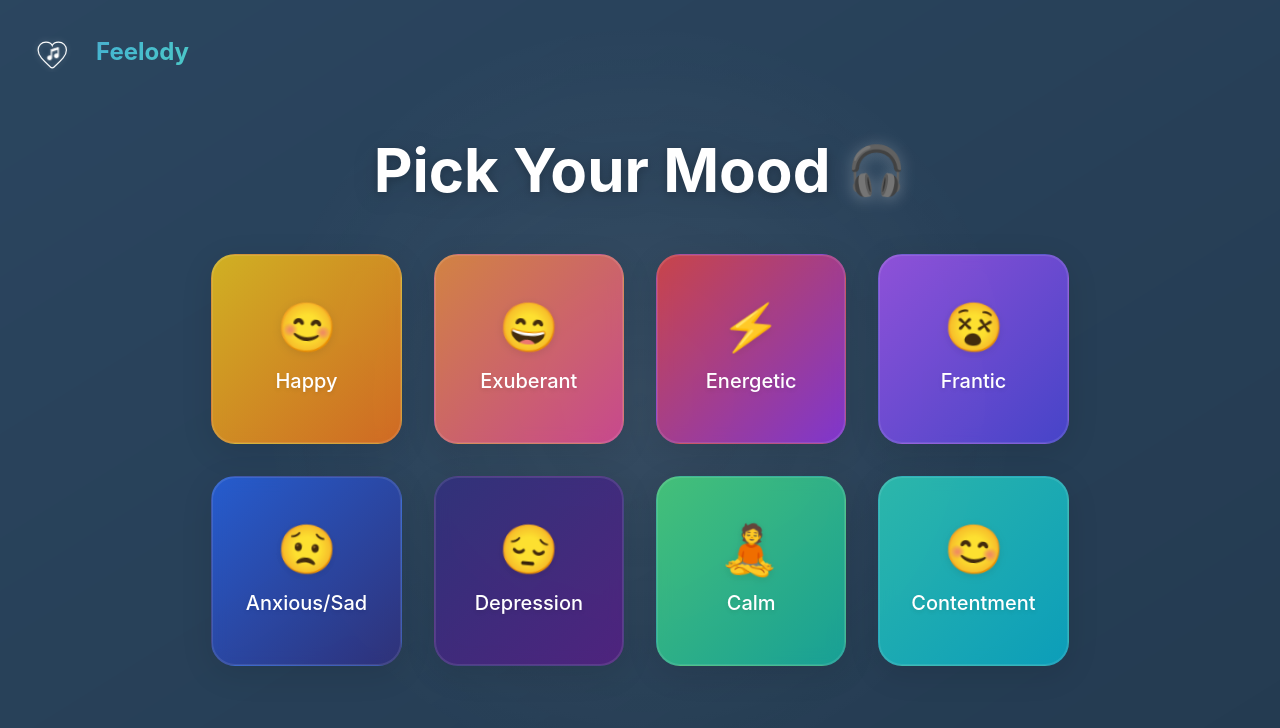
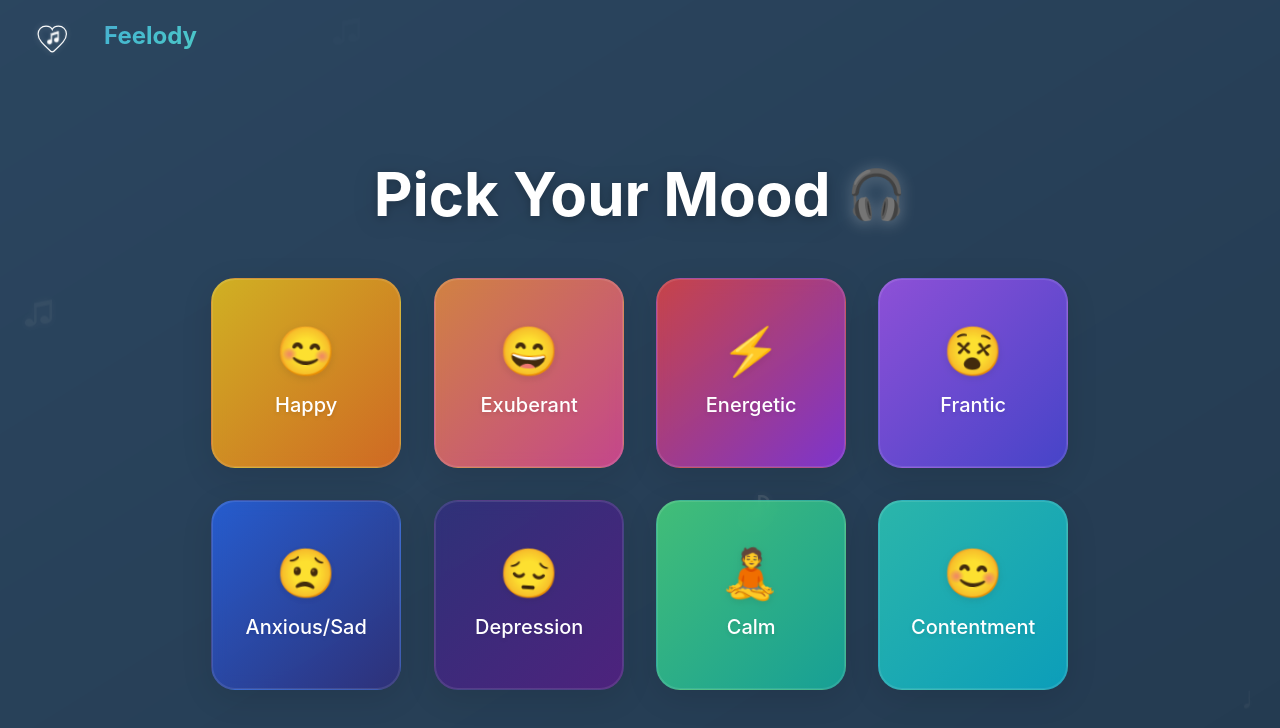
Before and after one commit to shashankreddy151/Feelody, a React (Create React App) app: page / in a window 1280 px wide. Shown: the top 728 px of the page. Built offline with nearby package versions, Linux system fonts and the light colour scheme; no server answers.

Commit message:
UTD music track api adding

```diff
--- a/src/App.js
+++ b/src/App.js
@@ -9,14 +9,14 @@ function AnimatedRoutes() {
   const location = useLocation();
 
   return (
-    <>
+    <div className="relative min-h-screen pt-12"> {/* Reduced from pt-20 to pt-12 */}
       <Logo />
       <AnimatePresence mode="wait">
         <Routes location={location} key={location.pathname}>
           <Route
             path="/"
             element={
-              <div className="min-h-screen flex flex-col items-center justify-center">
+              <div className="min-h-[calc(100vh-3rem)] flex flex-col items-center justify-center"> {/* Reduced from 5rem to 3rem */}
                 <MoodSelector />
               </div>
             }
@@ -27,7 +27,7 @@ function AnimatedRoutes() {
           />
         </Routes>
       </AnimatePresence>
-    </>
+    </div>
   );
 }
 
--- /dev/null
+++ b/src/components/FallingNotes.css
@@ -0,0 +1,19 @@
+.background-notes {
+  position: fixed;
+  top: 0;
+  left: 0;
+  width: 100%;
+  height: 100%;
+  pointer-events: none;
+  z-index: 0;
+  overflow: hidden;
+}
+
+.music-note {
+  position: absolute;
+  color: rgba(255, 255, 255, 0.3);
+  font-size: 2rem;
+  pointer-events: none;
+  will-change: transform, opacity;
+  text-shadow: 0 0 10px rgba(255, 255, 255, 0.2);
+}
--- /dev/null
+++ b/src/components/FallingNotes.jsx
@@ -0,0 +1,78 @@
+import { motion, AnimatePresence } from 'framer-motion';
+import React, { useEffect, useState } from 'react';
+import './FallingNotes.css';
+
+const NOTE_SYMBOLS = ['♩', '♪', '♫', '♬', '𝄞'];
+
+const FallingNotes = () => {
+  const [notes, setNotes] = useState([]);
+  const maxNotes = 40; // Maximum number of notes visible at once
+
+  useEffect(() => {
+    // Create a new note at a random position
+    const createNote = () => {
+      const note = {
+        id: Math.random(),
+        symbol: NOTE_SYMBOLS[Math.floor(Math.random() * NOTE_SYMBOLS.length)],
+        left: `${Math.random() * 100}%`,
+        top: `${Math.random() * 100}%`,
+        scale: 0.5 + Math.random() * 1,
+        duration: 2 + Math.random() * 3
+      };
+
+      setNotes(prev => {
+        // Remove oldest note if we've reached the maximum
+        if (prev.length >= maxNotes) {
+          const [_, ...rest] = prev;
+          return [...rest, note];
+        }
+        return [...prev, note];
+      });
+
+      // Remove the note after its duration
+      setTimeout(() => {
+        setNotes(prev => prev.filter(n => n.id !== note.id));
+      }, note.duration * 1000);
+    };
+
+    // Create initial notes
+    for (let i = 0; i < maxNotes / 2; i++) {
+      createNote();
+    }
+
+    // Periodically create new notes
+    const interval = setInterval(createNote, 1000);
+
+    return () => clearInterval(interval);
+  }, []);
+
+  return (
+    <div className="background-notes">
+      <AnimatePresence>
+        {notes.map(note => (
+          <motion.div
+            key={note.id}
+            className="music-note"
+            initial={{ opacity: 0, scale: 0 }}
+            animate={{
+              opacity: [0, 0.6, 0], // Increased from [0, 0.4, 0]
+              scale: [0, note.scale, 0]
+            }}
+            transition={{
+              duration: note.duration,
+              ease: "easeInOut"
+            }}
+            style={{
+              left: note.left,
+              top: note.top
+            }}
+          >
+            {note.symbol}
+          </motion.div>
+        ))}
+      </AnimatePresence>
+    </div>
+  );
+};
+
+export default FallingNotes;
--- a/src/components/Logo.css
+++ b/src/components/Logo.css
@@ -1,6 +1,6 @@
 .logo-container {
-  position: fixed;
-  top: 2rem;
+  position: absolute;
+  top: 1rem;  /* Reduced from 2rem to 1rem */
   left: 2rem;
   text-decoration: none;
   z-index: 50;
@@ -9,7 +9,7 @@
 .logo {
   display: flex;
   align-items: center;
-  gap: 1.5rem; /* Increased from 0.75rem to 1.5rem */
+  gap: 2rem;  /* Increased from 1.5rem to 2rem */
 }
 
 .logo-icon {
--- a/src/components/MoodSelector.css
+++ b/src/components/MoodSelector.css
@@ -31,7 +31,8 @@
   box-shadow:
     0 8px 32px rgba(0, 0, 0, 0.1),
     inset 0 0 0 1px rgba(255, 255, 255, 0.1);
-  transition: all 0.3s cubic-bezier(0.4, 0, 0.2, 1);
+  transition: all 0.05s cubic-bezier(0.19, 1, 0.22, 1);
+  will-change: transform;
   position: relative;
   overflow: hidden;
   backdrop-filter: blur(8px);
@@ -43,38 +44,23 @@
   inset: 0;
   background: radial-gradient(circle at center, rgba(255,255,255,0.15) 0%, transparent 70%);
   opacity: 0;
-  transition: opacity 0.3s ease;
+  transition: opacity 0.05s ease;
 }
 
 .mood-card:hover::before {
   opacity: 1;
 }
 
-.mood-card::after {
-  content: '';
-  position: absolute;
-  inset: -50%;
-  background: radial-gradient(circle at center, rgba(255,255,255,0.08) 0%, transparent 50%);
-  opacity: 0;
-  transition: opacity 0.6s ease;
-  transform: rotate(45deg);
-}
-
-.mood-card:hover::after {
-  opacity: 1;
-  animation: shine 1.5s infinite;
-}
-
 .mood-icon {
   filter: drop-shadow(0 2px 4px rgba(0, 0, 0, 0.1));
-  transition: transform 0.3s cubic-bezier(0.4, 0, 0.2, 1);
+  transition: transform 0.05s cubic-bezier(0.19, 1, 0.22, 1);
   position: relative;
   z-index: 1;
 }
 
 .mood-label {
   text-shadow: 0 2px 4px rgba(0, 0, 0, 0.1);
-  transition: transform 0.3s cubic-bezier(0.4, 0, 0.2, 1);
+  transition: transform 0.05s cubic-bezier(0.19, 1, 0.22, 1);
   position: relative;
   z-index: 1;
 }
@@ -84,26 +70,3 @@
   50% { transform: translateY(-5px); }
   100% { transform: translateY(0); }
 }
-
-@keyframes shine {
-  0% { transform: rotate(45deg) translateX(-100%); }
-  100% { transform: rotate(45deg) translateX(100%); }
-}
-
-.mood-glow {
-  position: fixed;
-  top: 0;
-  left: 0;
-  right: 0;
-  bottom: 0;
-  pointer-events: none;
-  background: radial-gradient(circle at var(--mouse-x, 50%) var(--mouse-y, 50%),
-              rgba(255,255,255,0.1) 0%,
-              transparent 50%);
-  opacity: 0;
-  transition: opacity 0.3s ease;
-}
-
-.mood-selector:hover .mood-glow {
-  opacity: 1;
-}
--- a/src/components/MoodSelector.jsx
+++ b/src/components/MoodSelector.jsx
@@ -1,7 +1,8 @@
-import { useState, useEffect, useCallback } from 'react';
+import { useState, useEffect } from 'react';
 import { useNavigate } from 'react-router-dom';
 import { motion } from "framer-motion";
 import { getMoodStyles } from '../utils/utils';
+import FallingNotes from './FallingNotes';
 import './MoodSelector.css';
 
 const MOODS = [
@@ -19,19 +20,6 @@ const MoodSelector = () => {
   const [selectedMood, setSelectedMood] = useState(null);
   const [hoveredMood, setHoveredMood] = useState(null);
   const navigate = useNavigate();
-
-  const handleMouseMove = useCallback((e) => {
-    const glowEl = document.querySelector('.mood-glow');
-    if (glowEl) {
-      glowEl.style.setProperty('--mouse-x', `${e.clientX}px`);
-      glowEl.style.setProperty('--mouse-y', `${e.clientY}px`);
-    }
-  }, []);
-
-  useEffect(() => {
-    window.addEventListener('mousemove', handleMouseMove);
-    return () => window.removeEventListener('mousemove', handleMouseMove);
-  }, [handleMouseMove]);
 
   const handleMoodSelect = (mood) => {
     setSelectedMood(mood);
@@ -52,7 +40,7 @@ const MoodSelector = () => {
 
   return (
     <div className="mood-selector relative z-10">
-      <div className="mood-glow" />
+      <FallingNotes />
 
       {/* Background gradient that changes on hover */}
       <motion.div
@@ -99,9 +87,22 @@ const MoodSelector = () => {
               onHoverEnd={() => setHoveredMood(null)}
               whileHover={{
                 scale: 1.05,
-                transition: { duration: 0.2 }
+                transition: {
+                  duration: 0.05,
+                  type: "spring",
+                  stiffness: 400,
+                  damping: 10
+                }
               }}
-              whileTap={{ scale: 0.95 }}
+              whileTap={{
+                scale: 0.95,
+                transition: {
+                  duration: 0.05,
+                  type: "spring",
+                  stiffness: 400,
+                  damping: 10
+                }
+              }}
             >
               <motion.div
                 className="mood-icon text-4xl md:text-5xl mb-4"
--- a/src/pages/Player.jsx
+++ b/src/pages/Player.jsx
@@ -4,6 +4,7 @@ import { motion, AnimatePresence } from 'framer-motion';
 import { getMoodStyles } from '../utils/utils';
 import lastfmService from '../services/lastfmService';
 import LoadingAnimation from '../components/LoadingAnimation';
+import FallingNotes from '../components/FallingNotes';
 
 const Player = () => {
   const navigate = useNavigate();
@@ -97,12 +98,13 @@ const Player = () => {
 
   return (
     <motion.div
-      className="min-h-screen flex flex-col bg-gradient-to-b from-black/40 to-black/60"
+      className="min-h-screen flex flex-col bg-gradient-to-b from-black/40 to-black/60 mt-8" // Reduced from mt-16 to mt-8
       initial={{ opacity: 0 }}
       animate={{ opacity: 1 }}
       exit={{ opacity: 0 }}
       transition={{ duration: 0.5 }}
     >
+      <FallingNotes />
       {/* Header with floating effect */}
       <motion.div
         className="sticky top-0 z-10 backdrop-blur-xl bg-black/40 p-4 md:p-6"
```
